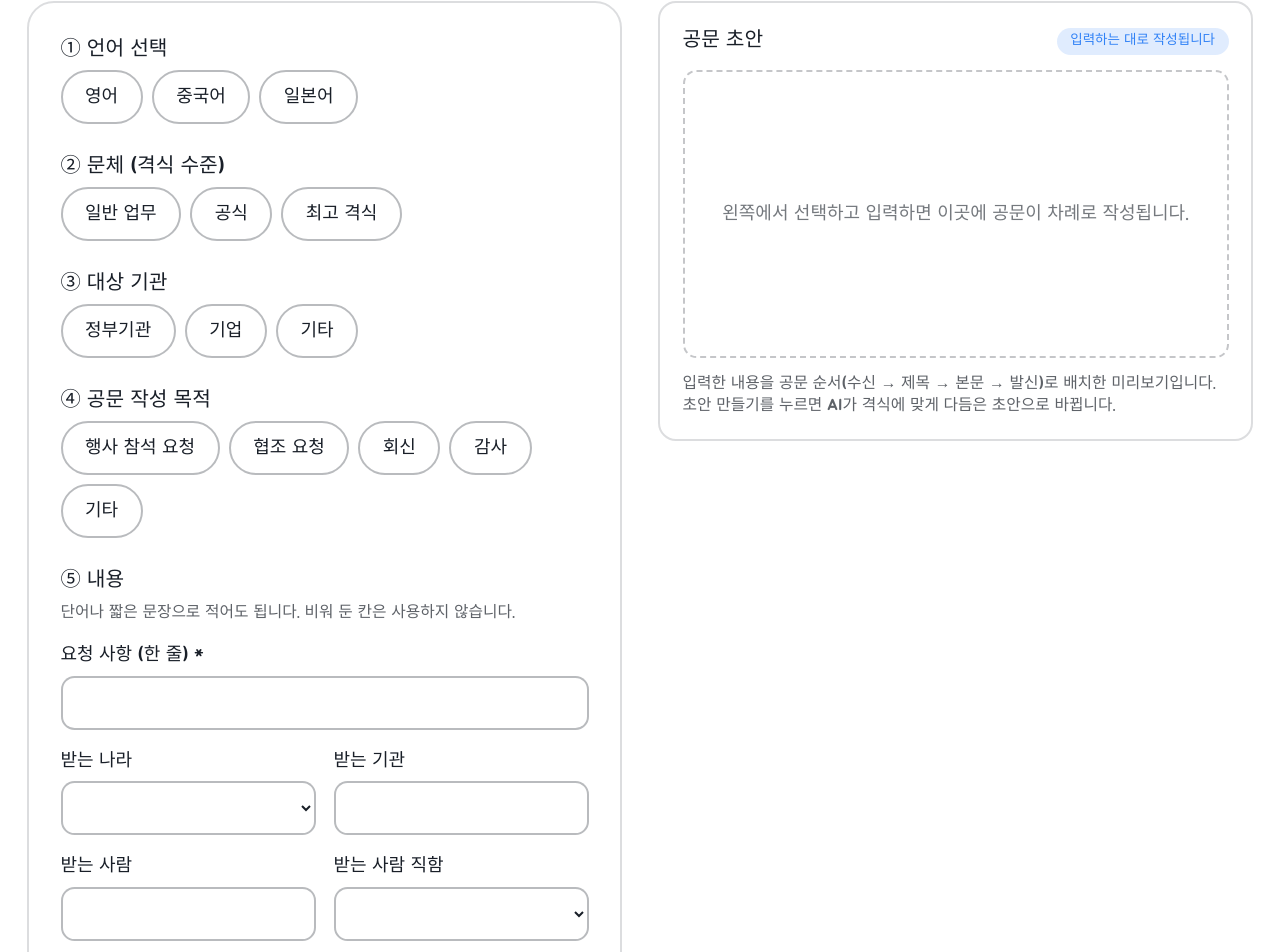
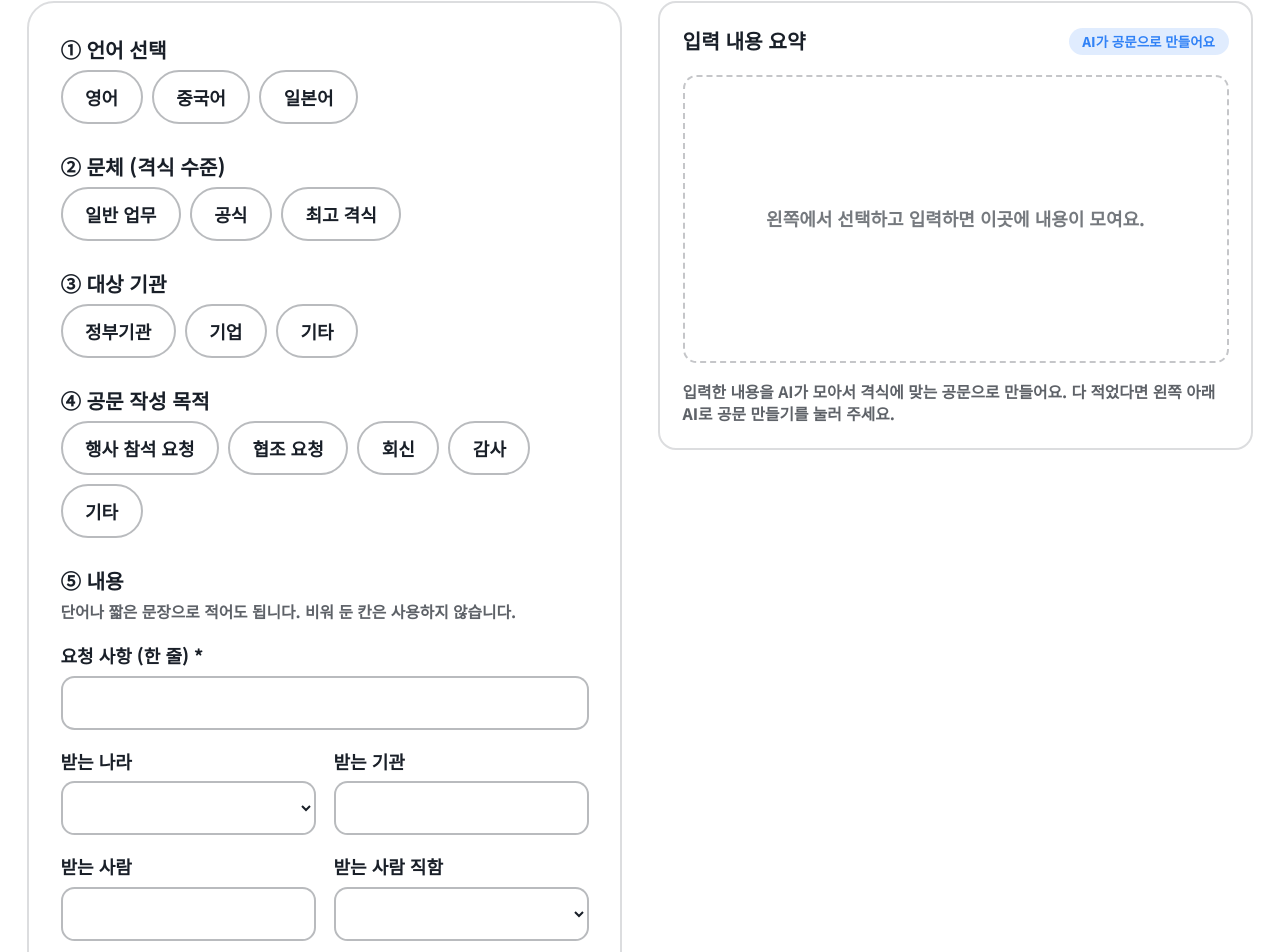
Before and after one commit to kimminseo-pixel/global-letter-helper, a Next.js app: page /write in a window 1280 px wide. Shown: the part 291-1243 px from the top of the page. Built offline with nearby package versions, Linux system fonts and the light colour scheme.

Commit message:
글씨체를 고딕체로 교체, 시작 유도 구획 삭제, 작성 화면을 입력 요약 + AI로 공문 만들기 방식으로 변경

```diff
--- a/app/globals.css
+++ b/app/globals.css
@@ -33,12 +33,11 @@ html {
 body {
   background: var(--background);
   color: var(--foreground);
-  /* 둥근 글씨체(주아). 이미 굵은 글씨체라 브라우저가 한 번 더 굵게 만들지 않도록 막는다. */
+  /* 신뢰감 있는 고딕체(본문·제목 공통). 글씨는 전체를 볼드로 유지한다. */
   font-family:
-    var(--font-rounded), "Apple SD Gothic Neo", "Malgun Gothic",
-    "Noto Sans KR", system-ui, sans-serif;
+    var(--font-sans-kr), "Apple SD Gothic Neo", "Malgun Gothic",
+    system-ui, sans-serif;
   font-weight: 700;
-  font-synthesis: none;
   line-height: 1.6;
 }
 
--- a/app/write/page.tsx
+++ b/app/write/page.tsx
@@ -25,8 +25,8 @@ export default function WritePage() {
       </header>
 
       <p className="text-lg font-extrabold">
-        왼쪽에서 언어·문체·대상을 고르고 내용을 적은 뒤 초안 만들기를 눌러
-        주세요.
+        왼쪽에서 언어·문체·대상을 고르고 내용을 적은 뒤 AI로 공문 만들기를
+        눌러 주세요.
       </p>
 
       <LetterForm />
--- a/components/LetterForm.tsx
+++ b/components/LetterForm.tsx
@@ -6,7 +6,6 @@
 import { useMemo, useState, type FormEvent } from "react";
 
 import { CITIES, COUNTRIES, TITLES, parseDateInput } from "@/lib/letter/options";
-import { buildPreview } from "@/lib/letter/preview";
 import {
   FORMALITIES,
   LANGUAGES,
@@ -247,25 +246,43 @@ export default function LetterForm() {
   const snapshot = JSON.stringify(form);
   const stale = result !== null && generatedFor !== snapshot;
 
-  const preview = useMemo(
-    () =>
-      buildPreview({
-        language: form.language,
-        letterType: form.letterType,
-        letterTypeNote: form.letterTypeNote,
-        purpose: form.purpose,
-        country: form.country,
-        recipientOrg: form.recipientOrg,
-        recipientName: form.recipientName,
-        recipientTitle: form.recipientTitle,
-        date,
-        place,
-        senderOrg: form.senderOrg,
-        senderName: form.senderName,
-        content: form.content,
-      }),
-    [form, date, place],
-  );
+  /** 입력한 내용을 한눈에 모아 보여 주는 요약 (AI가 이 내용으로 공문을 만든다) */
+  const labelOf = (
+    items: readonly { value: string; label: string }[],
+    value: string,
+  ) => items.find((item) => item.value === value)?.label ?? "";
+  const summary: { label: string; value: string }[] = [
+    { label: "언어", value: labelOf(LANGUAGES, form.language) },
+    { label: "문체", value: labelOf(FORMALITIES, form.formality) },
+    {
+      label: "대상 기관",
+      value: [
+        labelOf(RECIPIENT_TYPES, form.recipientType),
+        form.recipientType === "other" ? form.recipientTypeNote.trim() : "",
+      ]
+        .filter(Boolean)
+        .join(" · "),
+    },
+    {
+      label: "공문 작성 목적",
+      value: [
+        labelOf(LETTER_TYPES, form.letterType),
+        form.letterType === "other" ? form.letterTypeNote.trim() : "",
+      ]
+        .filter(Boolean)
+        .join(" · "),
+    },
+    { label: "요청 사항", value: form.purpose.trim() },
+    { label: "받는 나라", value: form.country.trim() },
+    { label: "받는 기관", value: form.recipientOrg.trim() },
+    { label: "받는 사람", value: form.recipientName.trim() },
+    { label: "받는 사람 직함", value: form.recipientTitle.trim() },
+    { label: "일시", value: date.kind === "ok" ? date.korean : "" },
+    { label: "장소", value: place },
+    { label: "보내는 기관", value: form.senderOrg.trim() },
+    { label: "보내는 사람", value: form.senderName.trim() },
+    { label: "기타 전달 사항", value: form.content.trim() },
+  ].filter((row) => row.value !== "");
 
   const fieldError = (key: string) => error?.fieldErrors[key]?.[0];
 
@@ -582,7 +599,7 @@ export default function LetterForm() {
           disabled={loading}
           className="h-14 rounded-full bg-accent text-xl font-extrabold text-accent-foreground shadow-lg transition hover:opacity-90 disabled:cursor-not-allowed disabled:opacity-60"
         >
-          {loading ? "초안을 만드는 중입니다…" : "초안 만들기"}
+          {loading ? "AI가 공문을 만드는 중이에요…" : "AI로 공문 만들기"}
         </button>
       </form>
 
@@ -605,7 +622,7 @@ export default function LetterForm() {
 
         {loading ? (
           <div className="rounded-2xl border-2 border-foreground/15 p-8 text-center text-lg font-extrabold">
-            초안을 만드는 중입니다… 보통 10초 안팎이 걸립니다.
+            AI가 입력한 내용으로 공문을 만들고 있어요. 보통 10초 안팎이 걸려요.
           </div>
         ) : null}
 
@@ -614,8 +631,8 @@ export default function LetterForm() {
             role="status"
             className="rounded-2xl border-2 border-amber-500/60 bg-amber-500/10 p-4 text-base font-extrabold"
           >
-            입력이 바뀌었습니다. 아래 초안은 이전 입력 기준입니다. 새 입력을
-            반영하려면 초안 만들기를 다시 눌러 주세요.
+            입력이 바뀌었어요. 아래 공문은 이전 입력 기준이에요. 새 입력을
+            반영하려면 AI로 공문 만들기를 다시 눌러 주세요.
           </div>
         ) : null}
 
@@ -624,26 +641,36 @@ export default function LetterForm() {
         ) : null}
 
         {!result && !loading ? (
-          <div className="flex flex-col gap-3 rounded-2xl border-2 border-foreground/15 p-5">
+          <div className="flex flex-col gap-4 rounded-2xl border-2 border-foreground/15 p-5">
             <div className="flex items-center justify-between gap-3">
-              <h2 className="text-lg font-extrabold">공문 초안</h2>
+              <h2 className="text-lg font-extrabold">입력 내용 요약</h2>
               <span className="rounded-full bg-accent/15 px-3 py-1 text-xs font-extrabold text-accent">
-                입력하는 대로 작성됩니다
+                AI가 공문으로 만들어요
               </span>
             </div>
-            {preview.trim() === "" ? (
+            {summary.length === 0 ? (
               <div className="flex min-h-64 items-center justify-center rounded-xl border-2 border-dashed border-foreground/25 p-6 text-center text-base text-foreground/60">
-                왼쪽에서 선택하고 입력하면 이곳에 공문이 차례로 작성됩니다.
+                왼쪽에서 선택하고 입력하면 이곳에 내용이 모여요.
               </div>
             ) : (
-              <pre className="min-h-64 whitespace-pre-wrap break-words rounded-xl bg-foreground/5 p-4 font-sans text-base leading-7">
-                {preview}
-              </pre>
+              <dl className="flex flex-col divide-y divide-foreground/10 rounded-xl bg-foreground/5">
+                {summary.map((row) => (
+                  <div
+                    key={row.label}
+                    className="grid grid-cols-[7.5rem_1fr] gap-3 px-4 py-3"
+                  >
+                    <dt className="text-sm font-extrabold text-foreground/60">
+                      {row.label}
+                    </dt>
+                    <dd className="break-words text-base">{row.value}</dd>
+                  </div>
+                ))}
+              </dl>
             )}
             <p className="text-sm text-foreground/70">
-              입력한 내용을 공문 순서(수신 → 제목 → 본문 → 발신)로 배치한
-              미리보기입니다. 초안 만들기를 누르면 AI가 격식에 맞게 다듬은
-              초안으로 바뀝니다.
+              입력한 내용을 AI가 모아서 격식에 맞는 공문으로 만들어요. 다
+              적었다면 왼쪽 아래 <span className="font-extrabold">AI로 공문 만들기</span>를
+              눌러 주세요.
             </p>
           </div>
         ) : null}
--- a/lib/letter/preview.ts
+++ /dev/null
@@ -1,196 +0,0 @@
-// 선택·입력이 바뀔 때마다 화면 오른쪽에 바로 보여 주는 "형식 미리보기".
-// AI를 부르지 않고 입력값을 공문 구조(수신 → 제목 → 본문 → 발신)에 배치만 한다.
-// 아무것도 고르거나 적지 않았으면 비어 있고, 선택·입력할 때마다 해당 부분이 차례로 채워진다.
-// 입력한 한국어 단어는 그대로 들어가며, [초안 만들기]를 누르면 AI가 완성된 외국어 초안으로 바꿔 준다.
-import type { ParsedDate } from "./options";
-
-export type PreviewInput = {
-  language: string;
-  letterType: string;
-  letterTypeNote: string;
-  purpose: string;
-  country: string;
-  recipientOrg: string;
-  recipientName: string;
-  recipientTitle: string;
-  date: ParsedDate;
-  place: string;
-  senderOrg: string;
-  senderName: string;
-  content: string;
-};
-
-const MONTHS_EN = [
-  "January", "February", "March", "April", "May", "June",
-  "July", "August", "September", "October", "November", "December",
-];
-
-function formatDate(language: string, date: ParsedDate): string {
-  if (date.kind !== "ok") return "";
-  if (language === "en") {
-    return `${date.day} ${MONTHS_EN[date.month - 1]} ${date.year}`;
-  }
-  if (language === "zh" || language === "ja") {
-    return `${date.year}年${date.month}月${date.day}日`;
-  }
-  // 언어를 아직 고르지 않았으면 입력한 그대로(2026.10.13) 보여 준다.
-  return `${date.year}.${String(date.month).padStart(2, "0")}.${String(date.day).padStart(2, "0")}`;
-}
-
-type Phrases = {
-  base: Record<string, string>;
-  intro: (org: string) => string;
-  regarding: (purpose: string) => string;
-  dateLabel: string;
-  placeLabel: string;
-  closing: Record<string, string>;
-  anonymousSalutation: string;
-  salutation: (title: string, name: string) => string;
-  sign: (named: boolean) => string;
-};
-
-const PHRASES: Record<string, Phrases> = {
-  en: {
-    base: {
-      attendance: "Invitation to Attend",
-      request: "Request for Cooperation",
-      reply: "Reply",
-      thanks: "Letter of Thanks",
-      other: "",
-    },
-    intro: (org) =>
-      org
-        ? `I am writing on behalf of ${org}.`
-        : "I am writing to you regarding the following matter.",
-    regarding: (purpose) => `Regarding: ${purpose}`,
-    dateLabel: "Date",
-    placeLabel: "Venue",
-    closing: {
-      attendance:
-        "We would be most grateful if you could confirm your attendance.",
-      request: "We would greatly appreciate your kind cooperation.",
-      reply: "We are pleased to reply to your letter as set out above.",
-      thanks: "We would like to express our sincere gratitude.",
-      other: "We look forward to your favorable response.",
-    },
-    anonymousSalutation: "Dear Sir or Madam,",
-    salutation: (title, name) =>
-      `Dear ${[title, name].filter(Boolean).join(" ")},`,
-    sign: (named) => (named ? "Yours sincerely," : "Yours faithfully,"),
-  },
-  zh: {
-    base: {
-      attendance: "邀请函",
-      request: "协助请求",
-      reply: "回函",
-      thanks: "感谢函",
-      other: "",
-    },
-    intro: (org) => (org ? `我谨代表${org}致函贵方。` : "现就以下事宜致函贵方。"),
-    regarding: (purpose) => `事由：${purpose}`,
-    dateLabel: "日期",
-    placeLabel: "地点",
-    closing: {
-      attendance: "恳请贵方确认是否出席。",
-      request: "恳请贵方予以协助，不胜感激。",
-      reply: "现就来函回复如上。",
-      thanks: "谨致以诚挚的谢意。",
-      other: "期待您的回复。",
-    },
-    anonymousSalutation: "敬启者：",
-    salutation: (title, name) => `尊敬的${name}${title}：`,
-    sign: () => "此致\n敬礼",
-  },
-  ja: {
-    base: {
-      attendance: "ご出席のお願い",
-      request: "ご協力のお願い",
-      reply: "ご回答",
-      thanks: "御礼",
-      other: "",
-    },
-    intro: (org) =>
-      org ? `${org}よりご連絡申し上げます。` : "下記の件につきましてご連絡申し上げます。",
-    regarding: (purpose) => `件名：${purpose}`,
-    dateLabel: "日時",
-    placeLabel: "場所",
-    closing: {
-      attendance: "ご出席の可否をお知らせいただけましたら幸いです。",
-      request: "何卒ご協力くださいますようお願い申し上げます。",
-      reply: "ご照会の件につきまして、上記のとおりご回答申し上げます。",
-      thanks: "心より御礼申し上げます。",
-      other: "何卒よろしくお願い申し上げます。",
-    },
-    anonymousSalutation: "拝啓",
-    salutation: (title, name) => `${[title, name].filter(Boolean).join(" ")}様`,
-    sign: () => "敬具",
-  },
-};
-
-/**
- * 입력한 만큼만 공문 구조에 배치한 미리보기 문자열을 만든다.
- * - 언어를 고르기 전에는 고정 문구 없이 입력한 단어만 순서대로 보여 준다(언어가 섞이지 않게).
- * - 언어를 고르면 해당 언어의 호칭·문장 틀이 입력에 맞춰 하나씩 붙는다.
- * 아무 입력도 없으면 빈 문자열을 돌려준다.
- */
-export function buildPreview(input: PreviewInput): string {
-  const p: Phrases | null = PHRASES[input.language] ?? null;
-  const type = input.letterType in (p?.base ?? {}) ? input.letterType : "other";
-
-  const title = input.recipientTitle.trim();
-  const name = input.recipientName.trim();
-  const org = input.recipientOrg.trim();
-  const country = input.country.trim();
-  const purpose = input.purpose.trim();
-  const senderOrg = input.senderOrg.trim();
-  const senderName = input.senderName.trim();
-  const content = input.content.trim();
-  const place = input.place.trim();
-  const dateText = formatDate(input.language, input.date);
-  const named = name !== "";
-  const hasType = input.letterType !== "";
-  const hasRecipient = Boolean(title || name || org || country);
-  const hasAnyBody = Boolean(purpose || dateText || place || content);
-
-  // 1) 수신
-  const recipient: string[] = [];
-  if (title || name) recipient.push([title, name].filter(Boolean).join(" "));
-  if (org) recipient.push(p && input.language === "ja" && !named ? `${org} 御中` : org);
-  if (country) recipient.push(country);
-
-  // 2) 제목
-  const subject = purpose || (p ? p.base[type] : "") || input.letterTypeNote.trim();
-
-  // 3) 본문 (언어를 고른 뒤에만 고정 문구가 붙는다)
-  const body: string[] = [];
-  if (p) {
-    if (hasRecipient || hasType || hasAnyBody) {
-      body.push(named || title ? p.salutation(title, name) : p.anonymousSalutation);
-    }
-    if (senderOrg || purpose) body.push(p.intro(senderOrg));
-    if (purpose) body.push(p.regarding(purpose));
-    if (dateText) body.push(`${p.dateLabel}: ${dateText}`);
-    if (place) body.push(`${p.placeLabel}: ${place}`);
-    if (content) body.push(content);
-    if (hasType) body.push(p.closing[type] ?? p.closing.other);
-  } else {
-    if (dateText) body.push(dateText);
-    if (place) body.push(place);
-    if (content) body.push(content);
-  }
-
-  // 4) 발신
-  const sender: string[] = [];
-  if (p && (hasType || senderOrg || senderName)) sender.push(p.sign(named));
-  if (senderOrg) sender.push(senderOrg);
-  if (senderName) sender.push(senderName);
-
-  return [
-    recipient.join("\n"),
-    subject,
-    body.join("\n"),
-    sender.join("\n"),
-  ]
-    .filter((part) => part.trim() !== "")
-    .join("\n\n");
-}
```
Also changed, not shown: app/layout.tsx (+6 -6 lines), app/page.tsx (+0 -18 lines).
